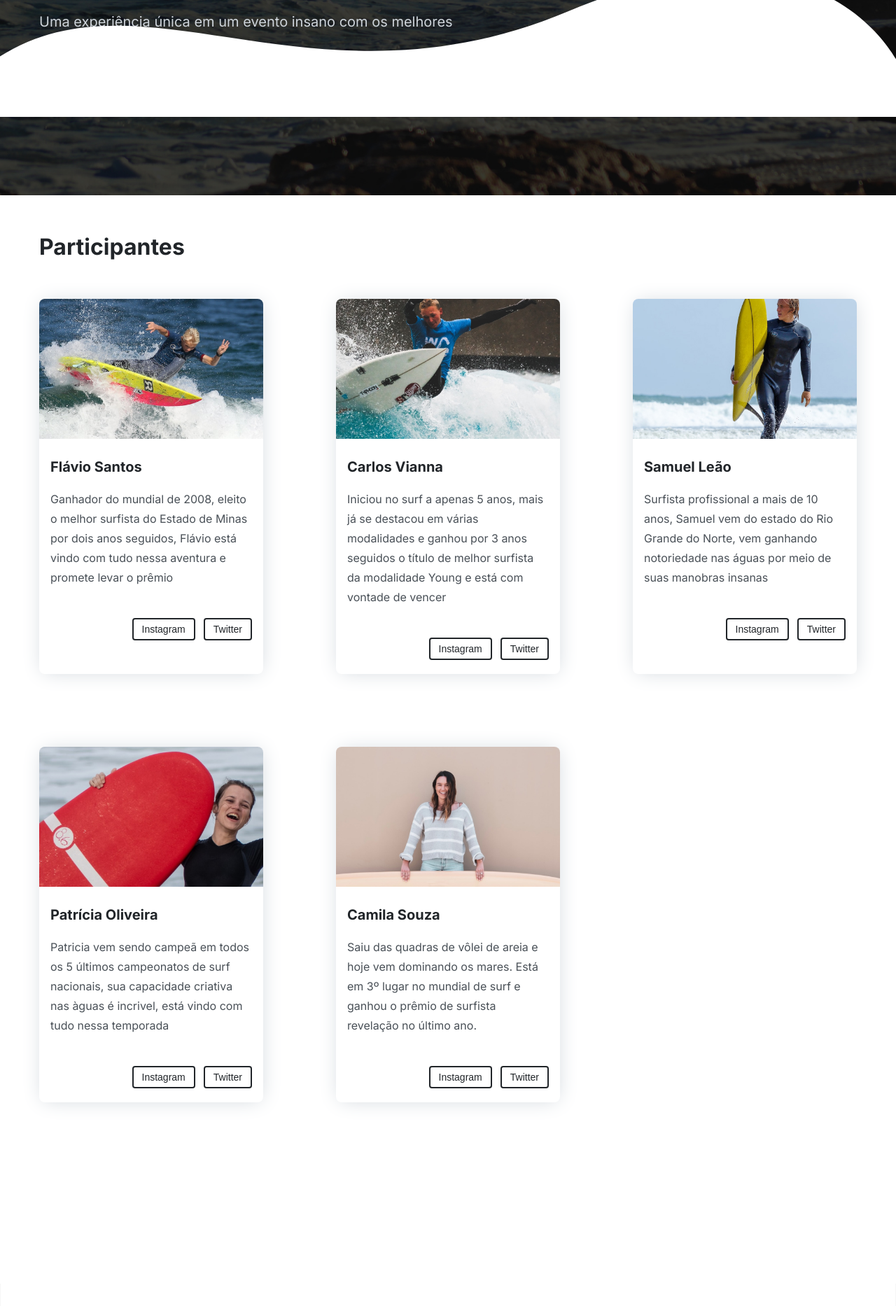
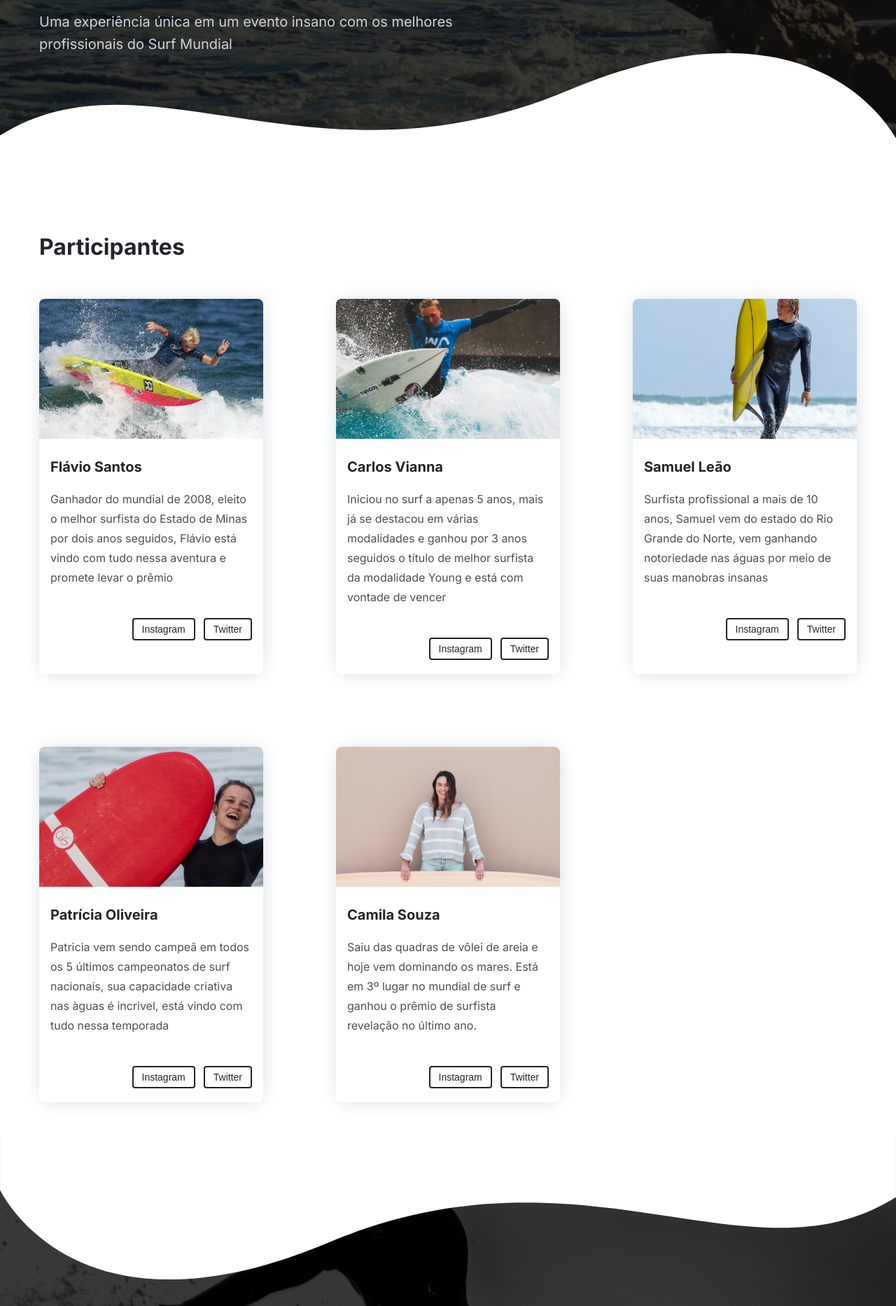
Before and after one commit to euannerocha/css-intermediario-atividade-surf-energy-base-euannerocha, a plain HTML site: page index.html in a window 1280 px wide. Shown: the part 405-2271 px from the top of the page at 70% size. Drawn offline with Linux system fonts and the light colour scheme.

Commit message:
ajuste de positions relative e absolute nas waves, header e footer

```diff
--- a/index.html
+++ b/index.html
@@ -1,5 +1,6 @@
 <!DOCTYPE html>
 <html lang="pt-br">
+
 <head>
   <meta charset="UTF-8" />
   <meta http-equiv="X-UA-Compatible" content="IE=edge" />
@@ -10,11 +11,7 @@
   <link rel="stylesheet" href="./src/styles/button.css" />
   <link rel="stylesheet" href="./src/styles/footer.css" />
   <link rel="stylesheet" href="./src/styles/index.css" />
-    <link
-      rel="shortcut icon"
-      href="./src/images/favicon.png"
-      type="image/x-icon"
-    />
+  <link rel="shortcut icon" href="./src/images/favicon.png" type="image/x-icon" />
   <title>SurfEnergy</title>
 </head>
 
@@ -34,8 +31,8 @@
           </p>
         </div>
       </div>
+      <img class="wave1" src="./src/images/wave.svg" alt="ondas">
     </header>
-      <img class="wave1" src="./src/images/wave.svg" alt="ondas">
     <section class="participants" id="participantes">
       <div class="content-box">
         <h3 class="title-2">Participantes</h3>
@@ -128,8 +125,8 @@
         </div>
       </div>
     </section>
+    <footer class="footer bg-config-default-fixed">
       <img class="wave2" src="./src/images/wave-2.svg" alt="ondas">
-      <footer class="footer bg-config-default-fixed">
       <div class="content-box">
         <div class="footer-content">
           <div class="title-2">
--- a/src/styles/footer.css
+++ b/src/styles/footer.css
@@ -4,6 +4,7 @@
   display: flex;
   align-items: center;
   justify-content: center;
+  position: relative;
 }
 
 .footer-content {
--- a/src/styles/index.css
+++ b/src/styles/index.css
@@ -10,6 +10,7 @@ h4 {
 .home-header {
   padding: 200px 0;
   background-image: url(./../images/bg.jpg);
+  position: relative;
 }
 
 .home-header-content {
@@ -41,10 +42,12 @@ h4 {
 
 .wave1{
   position: absolute;
-  bottom: 228px;
+  bottom: -1px;
+  width: 100%;
 }
 
 .wave2{
-  position: relative;
-  bottom: -167px;
+  position: absolute;
+  top: -1px;
+  width: 100%;
 }
```
Lines whose indentation alone changed are shown as unchanged.
